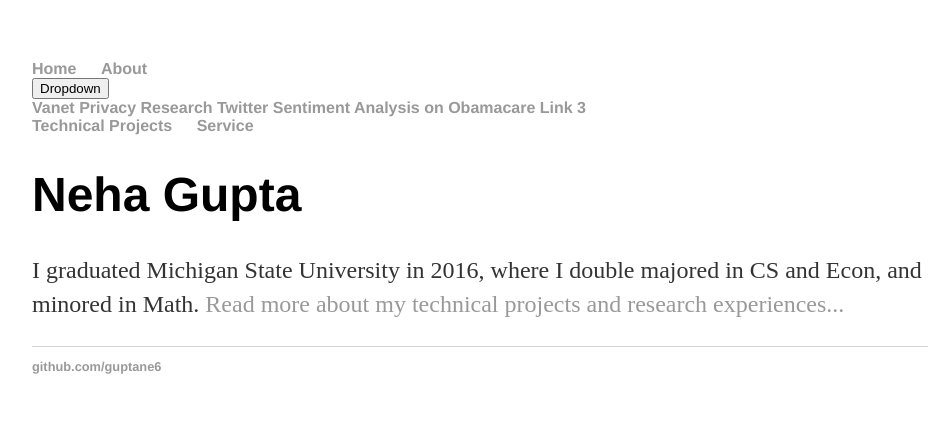
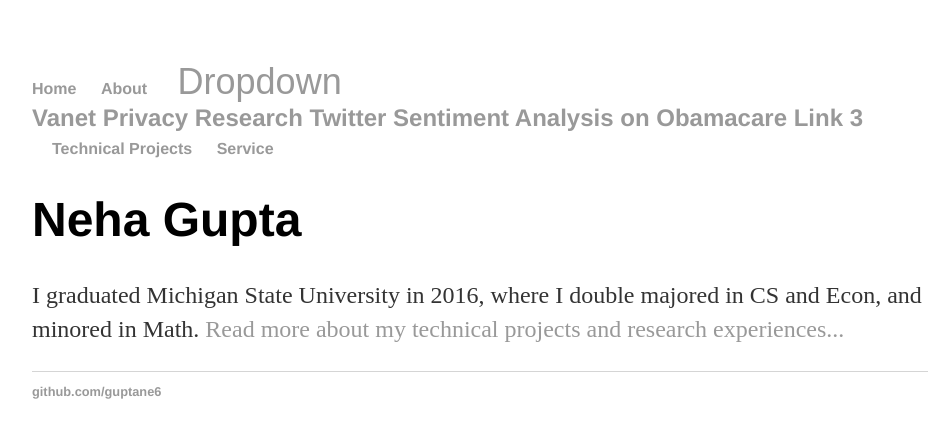
Before and after one commit to nehargupta/nehargupta.github.io, a Jekyll site: the page built from index.html, in a window 1280 px wide. Shown: the top 438 px of the page, without its empty margins (160-1112 px from the left). Built offline with Jekyll 4.4.1, drawn with Linux system fonts in a browser that asks for light colours.

Commit message:
add . before .dropdown and .dropbtn
whoops didn't think it was necessary

```diff
--- a/css/main.css
+++ b/css/main.css
@@ -8,11 +8,11 @@
     list-style: none;
     font-weight: bold;
 }
-nav ul li, footer ul li {
+nav ul li, footer ul li, .dropdown {
     display: inline;
     margin-right: 20px;
 }
-dropdown, dropbtn {
+.dropdown, .dropbtn {
     font-size: 1.5em;
     border: none;
     outline: none;
@@ -20,11 +20,11 @@
     padding: 14 px, 16 px;
     background-color: inherit;
 }
-a {
+a, .dropbtn {
     text-decoration: none;
     color: #999;
 }
-a:hover, dropdown:hover dropbtn {
+a:hover, .dropdown:hover .dropbtn {
     text-decoration: underline;
 }
 h1 {
```
